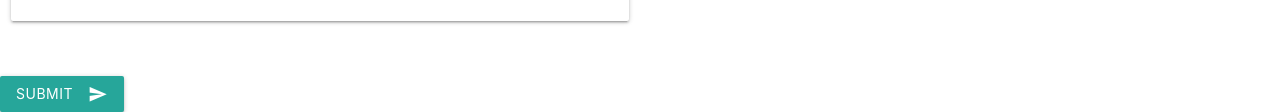
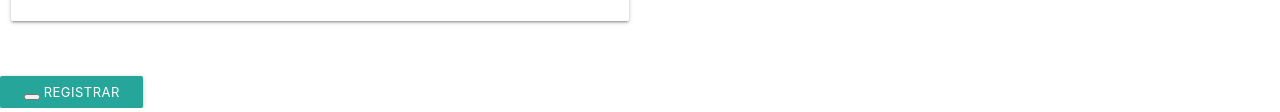
Before and after one commit to DisolvingCG/ProyectoPW, a plain HTML site: page Proyecto/index.html in a window 1280 px wide. Shown: the part 995-1107 px from the top of the page. Drawn offline with Linux system fonts and the light colour scheme.

Commit message:
Add files via upload
Añadimos un botón para ligar al formulario además de empezar el formulario

```diff
--- a/Proyecto/index.html
+++ b/Proyecto/index.html
@@ -82,11 +82,7 @@
                   </div>
                 </div>
           </table>
-          <button class="btn waves-effect waves-light" type="submit" name="action" >Submit
-            <i class="material-icons right">send</i>
-          </button>
-
             <!--JavaScript at end of body for optimized loading-->
-            <script type="text/javascript" src="js/materialize.min.js" href="Formulario.html">Registrar</script>
+            <a class="waves-effect waves-light btn-small" href="Formulario.html"><i class="material-icons left" ></i><button></button> Registrar</a>
         </body>
     </html>
```
